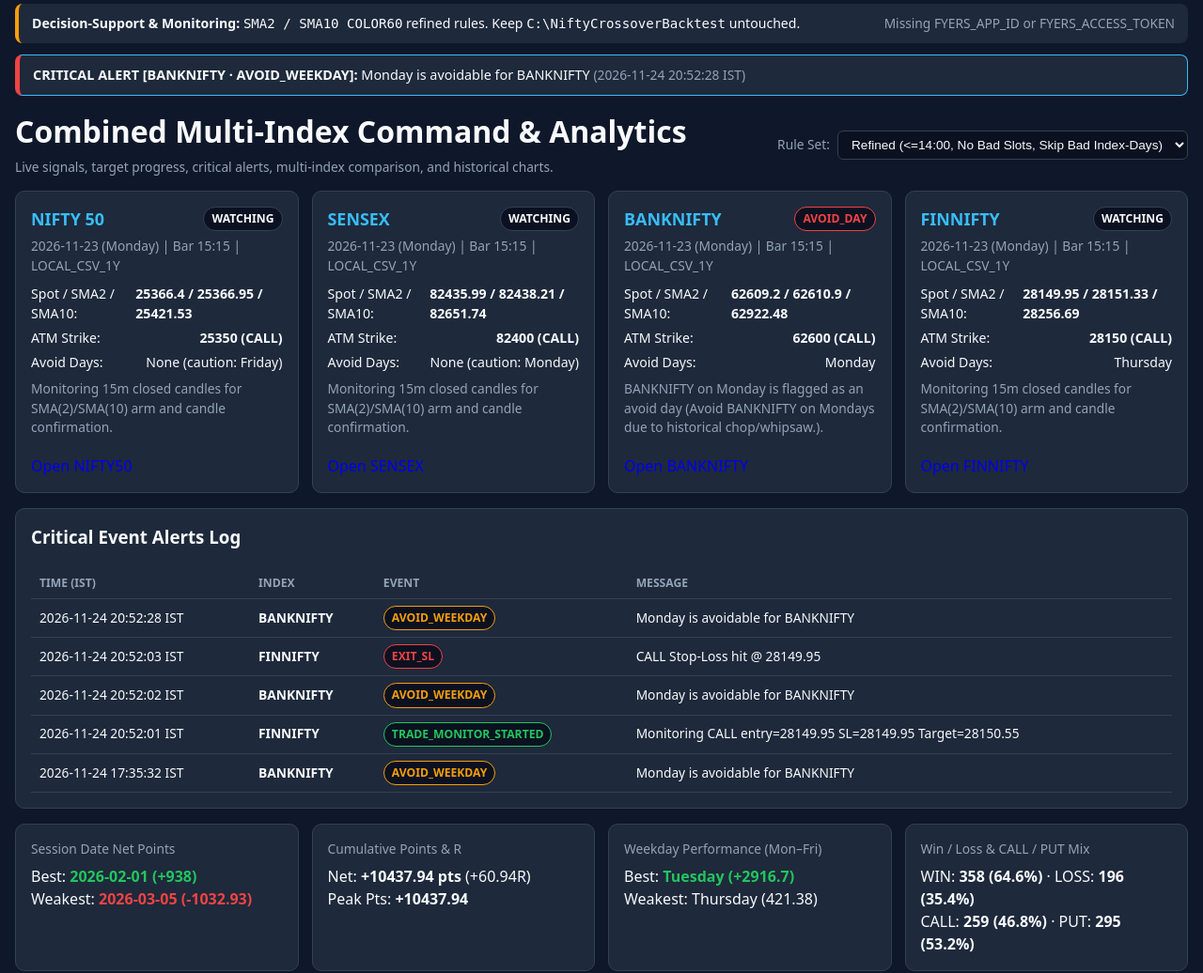
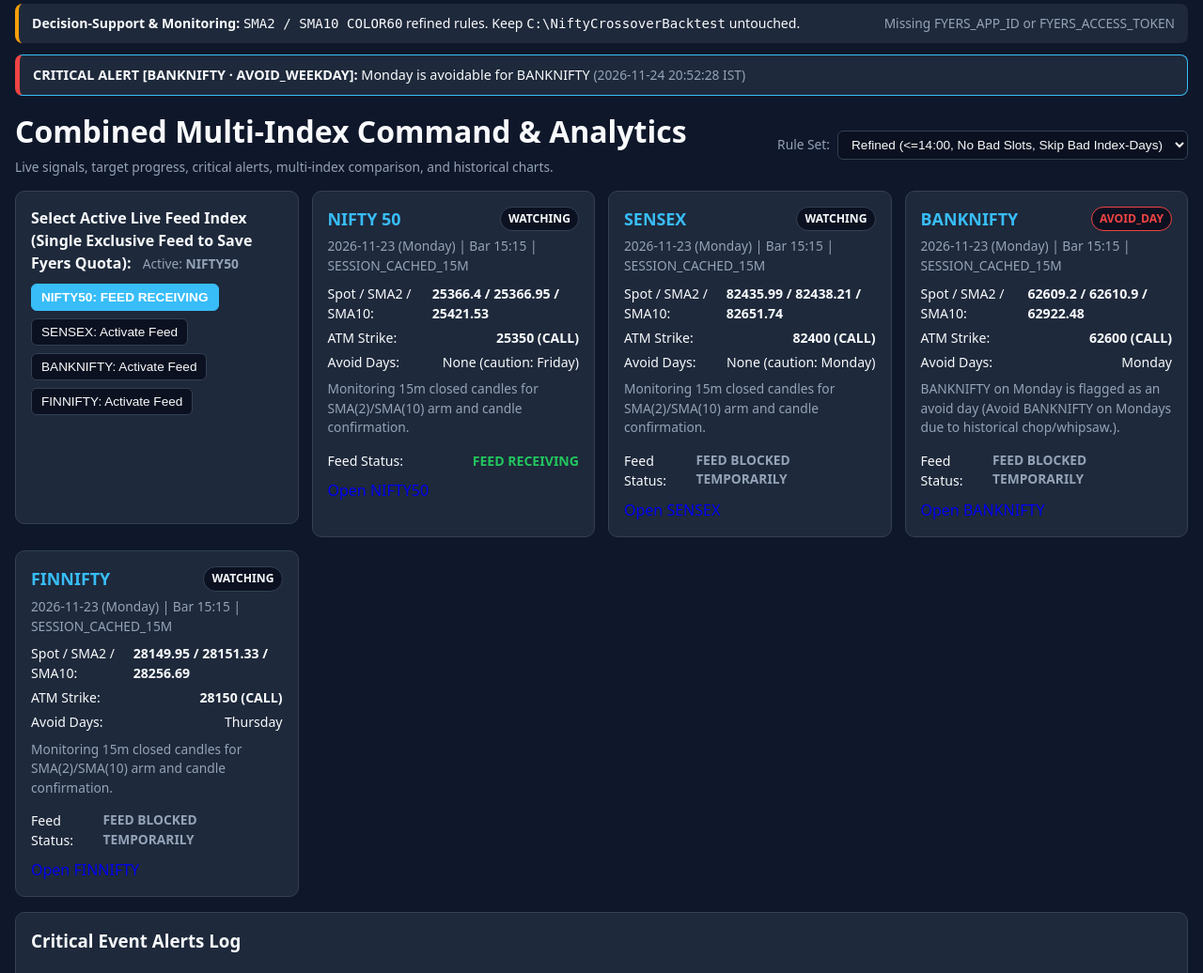
Before and after one commit to subhashlawyersites/ALLINDEX, a Flask app: page / in a window 1280 px wide. Shown: the part 113-1149 px from the top of the page at 94% size. Run offline with Flask 3, Linux system fonts and the light colour scheme; data that the repository does not hold is empty.

Commit message:
Add exclusive per-index live feed switcher and FEED RECEIVING / FEED BLOCKED TEMPORARILY states

```diff
--- a/live_signal_app/app.py
+++ b/live_signal_app/app.py
@@ -62,13 +62,43 @@ def set_index_feed_enabled(index_key: str, enabled: bool) -> dict[str, bool]:
     return state
 
 
+
+ACTIVE_FEED_FILE = Path(__file__).resolve().parent / ".active_feed_index.json"
+_ACTIVE_FEED_KEY = "NIFTY50"
+
+
+def get_active_feed_index() -> str:
+    global _ACTIVE_FEED_KEY
+    if ACTIVE_FEED_FILE.exists():
+        try:
+            saved = json.loads(ACTIVE_FEED_FILE.read_text(encoding="utf-8")).get("active_index", "")
+            if isinstance(saved, str) and saved.upper() in INDEX_CONFIGS:
+                _ACTIVE_FEED_KEY = saved.upper()
+        except Exception:
+            pass
+    return _ACTIVE_FEED_KEY
+
+
+def set_active_feed_index(index_key: str) -> str:
+    global _ACTIVE_FEED_KEY
+    k = index_key.upper()
+    if k in INDEX_CONFIGS:
+        _ACTIVE_FEED_KEY = k
+        try:
+            ACTIVE_FEED_FILE.write_text(json.dumps({"active_index": k}), encoding="utf-8")
+        except Exception:
+            pass
+    return _ACTIVE_FEED_KEY
+
+
 def _build_all_states() -> tuple[list[dict], dict[str, str], dict]:
     states = []
     sources = {}
     price_snaps = {}
 
+    active_feed_key = get_active_feed_index()
     for key in INDEX_CONFIGS:
-        feed_on = (key == "NIFTY50")
+        feed_on = (key == active_feed_key)
         df, src = fetch_latest_candles(key, allow_fyers=feed_on)
         st = evaluate_index_signal(df, key).to_dict()
         live_q = (df.attrs or {}).get("live_quote") if (feed_on and hasattr(df, "attrs")) else {}
@@ -77,6 +107,7 @@ def _build_all_states() -> tuple[list[dict], dict[str, str], dict]:
         st["live_ltp"] = float(live_ltp) if live_ltp is not None else float(st.get("last_close") or 0.0)
         st["data_source"] = src
         st["feed_enabled"] = feed_on
+        st["feed_state_label"] = "FEED RECEIVING" if feed_on else "FEED BLOCKED TEMPORARILY"
 
         last_row = df.iloc[-1] if not df.empty else {}
         spot_now = st["live_ltp"] if (feed_on and src == "FYERS_LIVE_15M" and live_ltp is not None) else float(last_row.get("close", st["last_close"]))
@@ -138,6 +169,7 @@ def combined_dashboard():
         events=get_recent_events(15),
         rules=COMMON_RULES,
         now_str=now_str,
+        active_feed_index=get_active_feed_index(),
     )
 
 
@@ -165,6 +197,7 @@ def auth_page():
         fyers_status=fyers_status,
         auth_result=auth_result,
         now_str=now_str,
+        active_feed_index=get_active_feed_index(),
     )
 
 
@@ -353,6 +386,19 @@ def api_stream():
         },
     )
 
+
+
+@app.route("/api/feed/active", methods=["GET", "POST"])
+def api_feed_active():
+    if request.method == "POST":
+        body = request.get_json(silent=True) or {}
+        target = str(body.get("index_key") or body.get("index") or "").upper()
+        if target not in INDEX_CONFIGS:
+            return jsonify({"ok": False, "error": "Invalid index_key"}), 400
+        active = set_active_feed_index(target)
+        return jsonify({"ok": True, "active_index": active})
+    return jsonify({"ok": True, "active_index": get_active_feed_index()})
+
 @app.route("/api/status")
 def api_status():
     states, sources, fyers_status = _build_all_states()
--- a/live_signal_app/data_provider.py
+++ b/live_signal_app/data_provider.py
@@ -24,8 +24,8 @@ _QUOTE_CACHE: dict[str, tuple[float, dict]] = {}
 _RATE_LIMIT_UNTIL = 0.0
 _LAST_RATE_LOG = 0.0
 
-HISTORY_TTL_SEC = 20.0
-QUOTE_TTL_SEC = 2.0
+HISTORY_TTL_SEC = 45.0
+QUOTE_TTL_SEC = 1.5
 RATE_BACKOFF_SEC = 65.0
 
 
@@ -44,6 +44,29 @@ def _note_rate_limit(context_label: str, resp: object) -> None:
     if now - _LAST_RATE_LOG >= 15.0:
         _LAST_RATE_LOG = now
         print(f"[Fyers rate-limit backoff {int(RATE_BACKOFF_SEC)}s] {context_label}: {resp}")
+
+
+
+_SESSION_CANDLES: dict[str, pd.DataFrame] = {}
+
+
+def _merge_live_quote_into_df(df: pd.DataFrame, live_quote: dict, now_ist: datetime) -> pd.DataFrame:
+    if df is None or df.empty or not live_quote or live_quote.get("ltp") is None:
+        return df
+    try:
+        ltp = float(live_quote["ltp"])
+        if ltp <= 0:
+            return df
+        out = df.copy()
+        idx_last = out.index[-1]
+        cur_high = float(out.loc[idx_last, "high"])
+        cur_low = float(out.loc[idx_last, "low"])
+        out.loc[idx_last, "close"] = ltp
+        out.loc[idx_last, "high"] = max(cur_high, ltp)
+        out.loc[idx_last, "low"] = min(cur_low, ltp)
+        return out
+    except Exception:
+        return df
 
 
 def _load_csv_fallback(index_key: str) -> pd.DataFrame:
@@ -144,6 +167,7 @@ def fetch_latest_candles(index_key: str, lookback_days: int = 10, allow_fyers: b
                     df["timestamp_ist"] = pd.to_datetime(df["epoch"], unit="s", utc=True).dt.tz_convert(IST).dt.strftime("%Y-%m-%d %H:%M:%S%z")
                     with _CACHE_LOCK:
                         _HISTORY_CACHE[index_key] = (time.monotonic(), df.copy(), "FYERS_LIVE_15M")
+                        _SESSION_CANDLES[index_key] = df.copy()
                     if live_quote:
                         df.attrs["live_quote"] = live_quote
                     return df, "FYERS_LIVE_15M"
@@ -152,4 +176,12 @@ def fetch_latest_candles(index_key: str, lookback_days: int = 10, allow_fyers: b
             except Exception as exc:
                 print(f"[Fyers history error] {index_key} ({cfg['symbol']}): {exc}")
 
-    return _load_csv_fallback(index_key), "LOCAL_CSV_1Y"
+    with _CACHE_LOCK:
+        sess_df = _SESSION_CANDLES.get(index_key)
+    if sess_df is not None and not sess_df.empty:
+        return sess_df.copy(), "SESSION_CACHED_15M"
+    df_csv = _load_csv_fallback(index_key)
+    with _CACHE_LOCK:
+        if index_key not in _SESSION_CANDLES and df_csv is not None and not df_csv.empty:
+            _SESSION_CANDLES[index_key] = df_csv.copy()
+    return df_csv, "LOCAL_CSV_1Y"
--- a/live_signal_app/templates/combined.html
+++ b/live_signal_app/templates/combined.html
@@ -15,7 +15,27 @@
   </div>
 
   <div class="grid">
-    {% for s in states %}
+
+  <div class="card" style="margin-bottom:14px;">
+    <div style="display:flex; flex-wrap:wrap; align-items:center; justify-content:space-between; gap:10px;">
+      <div>
+        <strong>Select Active Live Feed Index (Single Exclusive Feed to Save Fyers Quota):</strong>
+        <span class="muted" style="margin-left:8px;">Active: <strong id="activeFeedLabel">{{ active_feed_index or 'NIFTY50' }}</strong></span>
+      </div>
+      <div style="display:flex; flex-wrap:wrap; gap:8px;">
+        {% for s in states %}
+          <button type="button"
+                  class="btn {{ 'primary' if s.feed_enabled else '' }}"
+                  data-select-feed="{{ s.index_key }}"
+                  onclick="selectExclusiveFeed('{{ s.index_key }}')">
+            {{ s.index_key }}: {{ 'FEED RECEIVING' if s.feed_enabled else 'Activate Feed' }}
+          </button>
+        {% endfor %}
+      </div>
+    </div>
+  </div>
+
+  {% for s in states %}
     <div class="card">
       <div style="display:flex; justify-content:space-between; align-items:center;">
         <h2 style="margin:0; font-size:1.12rem;"><a href="/{{ s.index_key|lower }}" style="color:var(--accent); text-decoration:none;">{{ s.index_name }}</a></h2>
@@ -38,6 +58,10 @@
       <div class="muted">{{ s.target_ladder.milestone_label }} ({{ s.target_ladder.progress_pct }}%)</div>
       {% endif %}
       <p class="muted" style="margin-top:8px;" data-reason="{{ s.index_key }}">{{ s.status_reason }}</p>
+      <div class="row-kv" style="margin-top:8px;">
+        <span>Feed Status:</span>
+        <strong data-feed-status="{{ s.index_key }}" class="{{ 'pos' if s.feed_enabled else 'muted' }}">{{ 'FEED RECEIVING' if s.feed_enabled else 'FEED BLOCKED TEMPORARILY' }}</strong>
+      </div>
       <a href="/{{ s.index_key|lower }}" class="btn" style="display:inline-block; text-decoration:none; margin-top:4px;">Open {{ s.index_key }}</a>
     </div>
     {% endfor %}
@@ -312,14 +336,56 @@
 
 
 
+
+
+
+
 <script>
+window.selectExclusiveFeed = async function(indexKey) {
+  try {
+    const res = await fetch("/api/feed/active", {
+      method: "POST",
+      headers: { "Content-Type": "application/json" },
+      body: JSON.stringify({ index_key: indexKey })
+    });
+    if (res.ok && window.triggerLivePoll) {
+      await window.triggerLivePoll();
+    }
+  } catch (_) {}
+};
+
 window.onLiveStatusUpdate = function(data) {
   if (!data || !Array.isArray(data.indices)) return;
+  const activeItem = data.indices.find(i => i.feed_enabled);
+  const activeLbl = document.getElementById("activeFeedLabel");
+  if (activeLbl && activeItem) activeLbl.textContent = activeItem.index_key;
+
   data.indices.forEach(idx => {
+    const selBtn = document.querySelector(`[data-select-feed="${idx.index_key}"]`);
+    if (selBtn) {
+      selBtn.textContent = idx.feed_enabled ? `${idx.index_key}: FEED RECEIVING` : `Activate ${idx.index_key}`;
+      selBtn.classList.toggle("primary", Boolean(idx.feed_enabled));
+    }
+    const feedSt = document.querySelector(`[data-feed-status="${idx.index_key}"]`);
+    if (feedSt) {
+      feedSt.textContent = idx.feed_enabled ? "FEED RECEIVING" : "FEED BLOCKED TEMPORARILY";
+      feedSt.className = idx.feed_enabled ? "pos" : "muted";
+    }
+    const badgeEl = document.querySelector(`[data-status-badge="${idx.index_key}"]`);
+    if (badgeEl && idx.status) {
+      badgeEl.textContent = idx.status;
+      badgeEl.className = "badge";
+      if (idx.avoid_today || idx.gap_excluded || String(idx.status).startsWith("BLOCKED")) {
+        badgeEl.classList.add("bad");
+      } else if (String(idx.status).startsWith("CONFIRMED")) {
+        badgeEl.classList.add("good");
+      } else if (String(idx.status).startsWith("ARMED")) {
+        badgeEl.classList.add("warn");
+      }
+    }
     const reasonEl = document.querySelector(`[data-reason="${idx.index_key}"]`);
-    if (reasonEl && idx.status_reason) {
-      reasonEl.textContent = idx.status_reason;
-    }
+    if (reasonEl && idx.status_reason) reasonEl.textContent = idx.status_reason;
+
     const spotSmaEl = document.querySelector(`[data-spot-sma="${idx.index_key}"]`);
     if (spotSmaEl) {
       const spotVal = (idx.spot_price != null) ? idx.spot_price : idx.last_close;
```
Also changed, not shown: live_signal_app/templates/index_page.html (+25 -0 lines).
